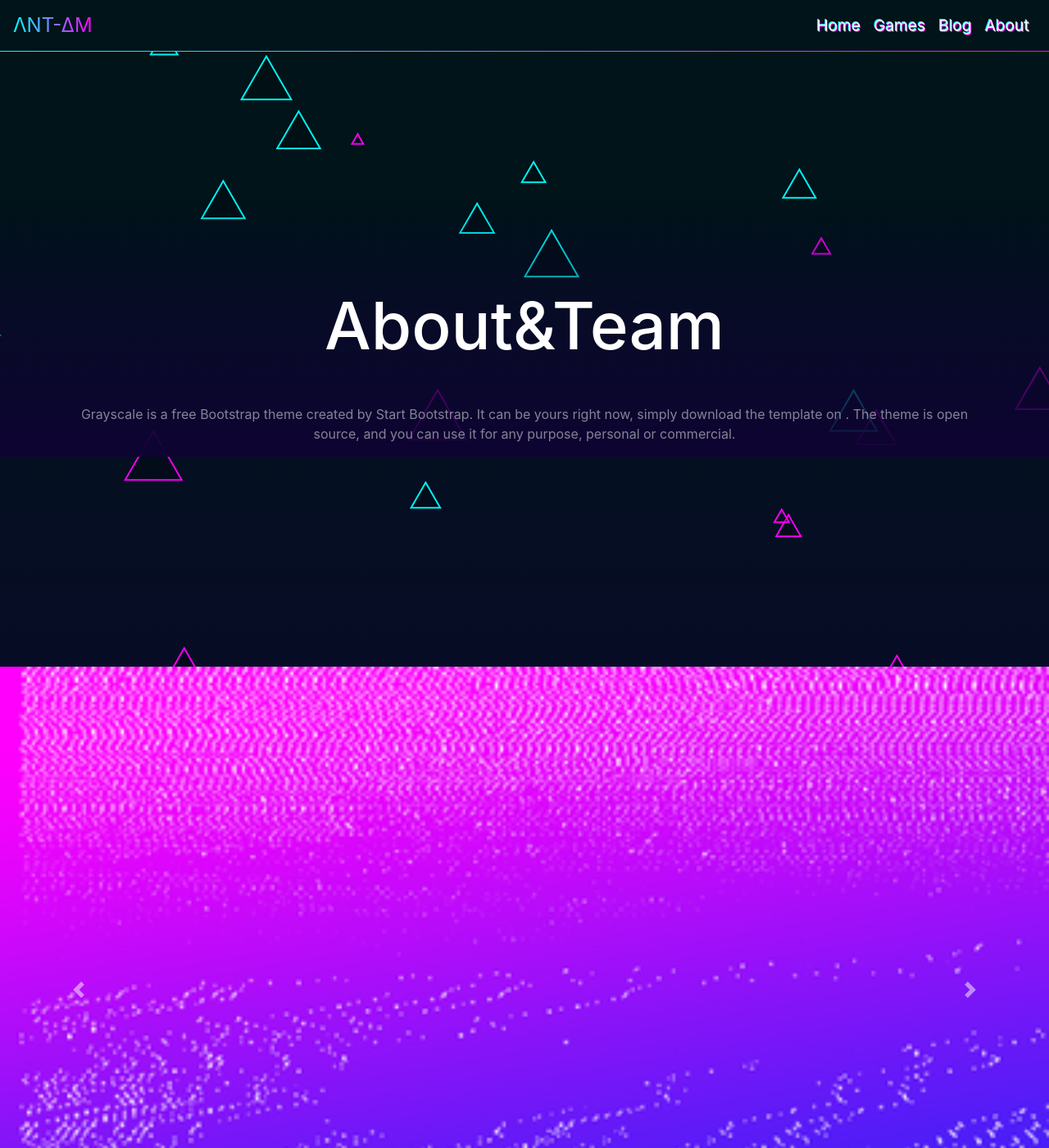
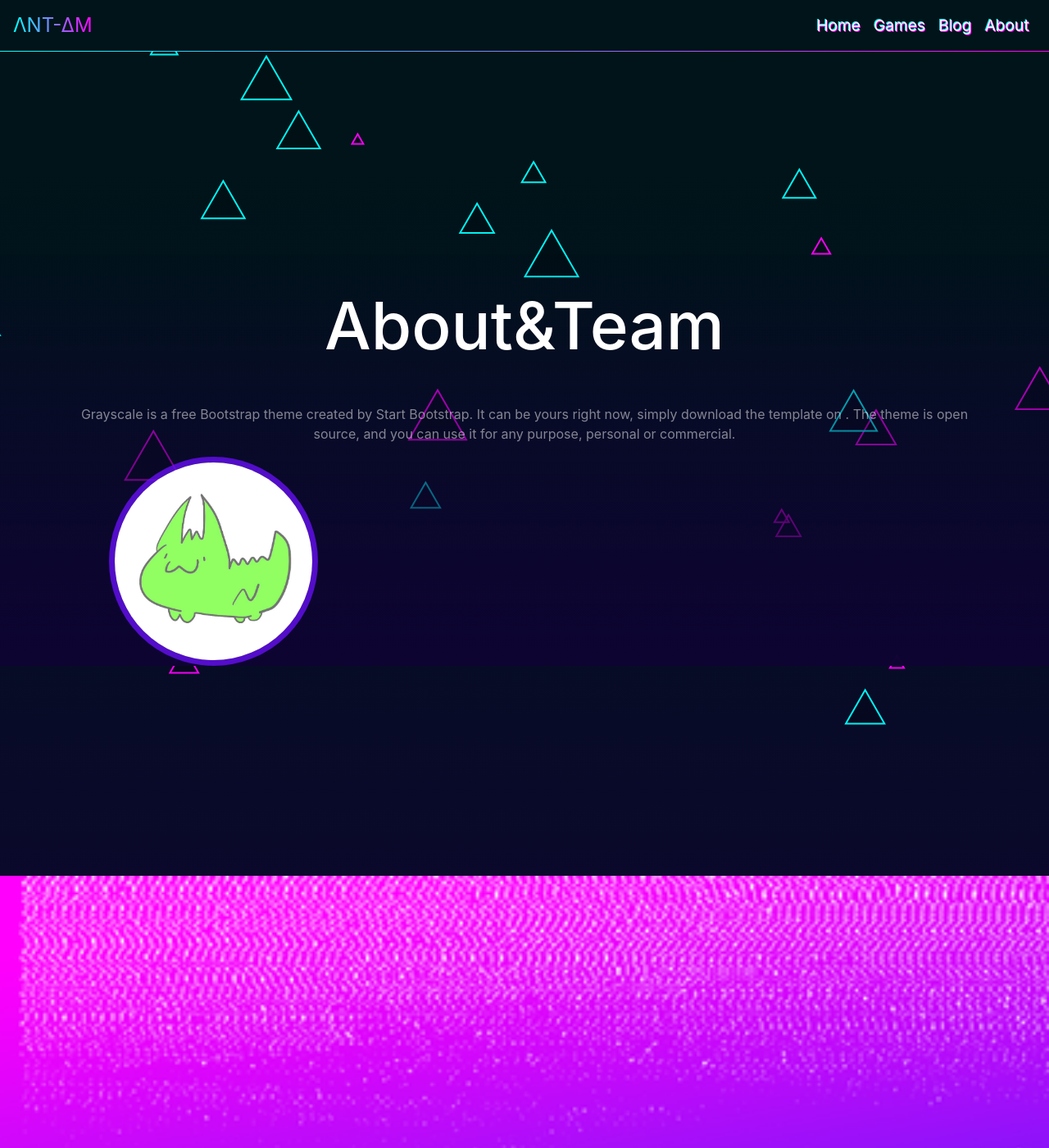
Before and after one commit to ant-dm/ant-dm.github.io, a Jekyll site: the page built from index.md, in a window 1280 px wide and 1400 px high, scrolled down 737 px. Shown: the whole window at 82% size. Built offline with Jekyll 4.4.1, drawn with Linux system fonts in a browser that asks for light colours.

Commit message:
Update team img

```diff
--- a/_layouts/home.html
+++ b/_layouts/home.html
@@ -31,9 +31,13 @@ layout: base
       </div>
     </div>
     <div class="row">
+
       <div class="col-sm-4">
+        <div class="team-member">
+          <img src="../assets/img/team/greenN.jpg" alt="">
+        </div>
+      </div>
 
-      </div>
     </div>
   </div>
 </section>
--- a/_sass/_about.scss
+++ b/_sass/_about.scss
@@ -5,5 +5,13 @@
   h2 {
     font-size: 5rem;
   }
-
+  .team-member {
+    img {
+      width: 255px;
+      height: 255px;
+      object-fit:cover;
+      border-radius:50%;
+      border: 7px solid fade-out($team-img-border, 0.2);
+    }
+  }
 }
--- a/_sass/_navbar.scss
+++ b/_sass/_navbar.scss
@@ -62,9 +62,6 @@
       background: linear-gradient(to right, $neon-blue, $neon-pink);
     }
   }
-  .NavTogglerStyle {
-
-  }
   &::before {
     content: '';
     position: absolute;
--- a/_sass/_variables.scss
+++ b/_sass/_variables.scss
@@ -33,7 +33,7 @@ $page-heading-btn-bor-color: $indigo;
 
 /* about */
 $about-bg-color: linear-gradient(to bottom, rgba( 0, 0, 0, 0.0) 25%, rgba(14, 4, 50, 1.0) 100%);
-
+$team-img-border: $indigo;
 
 
 
```
